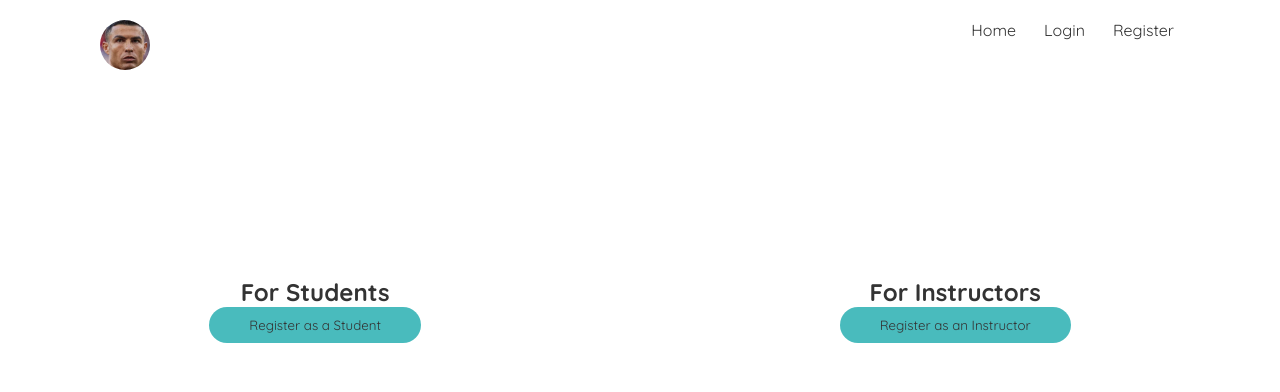
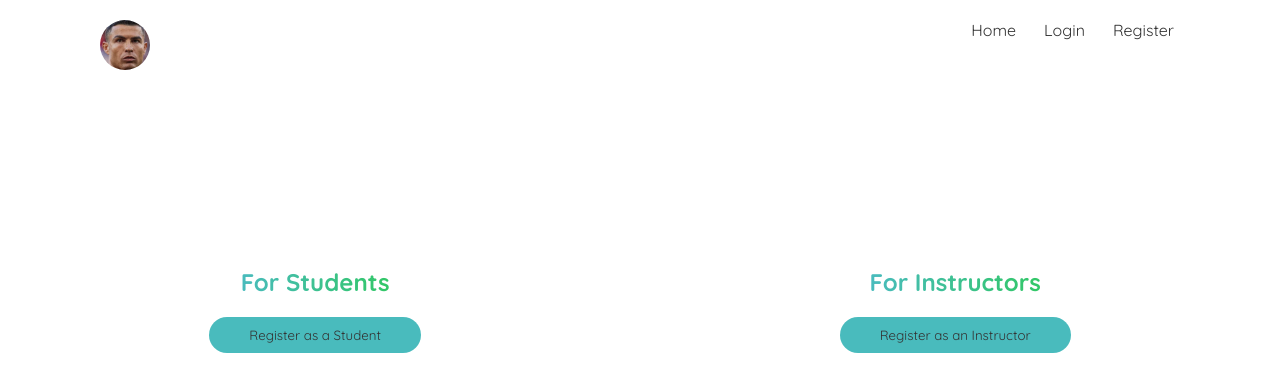
Before and after one commit to OmarHassan2003/YOMAC, a React (Vite) app in the folder YOMAC/: page /register in a window 1280 px wide. Shown: the top 392 px of the page. Built offline with nearby package versions, Linux system fonts and the light colour scheme.

Commit message:
:art: More adjustments to the UI

```diff
--- a/YOMAC/src/Login.jsx
+++ b/YOMAC/src/Login.jsx
@@ -4,11 +4,11 @@ export default function Login() {
   return (
     <div className="usertype">
       <Link className="login-register-link" to="/studentLogin">
-        <h2>For Students</h2>
+        <h2 className="login-type-label">For Students</h2>
         <button>Log in as a Student</button>
       </Link>
       <Link className="login-register-link" to="/instructorlogin">
-        <h2>For Instructors</h2>
+        <h2 className="login-type-label">For Instructors</h2>
         <button>Log in as an Instructor</button>
       </Link>
     </div>
--- a/YOMAC/src/Register.jsx
+++ b/YOMAC/src/Register.jsx
@@ -4,11 +4,11 @@ export default function Register() {
   return (
     <div className="usertype">
       <Link className="login-register-link" to="/studentregister">
-        <h2>For Students</h2>
+        <h2 className="login-type-label">For Students</h2>
         <button>Register as a Student</button>
       </Link>
       <Link className="login-register-link" to="/instructorregister">
-        <h2>For Instructors</h2>
+        <h2 className="login-type-label">For Instructors</h2>
         <button>Register as an Instructor</button>
       </Link>
     </div>
--- a/YOMAC/src/index.css
+++ b/YOMAC/src/index.css
@@ -118,3 +118,12 @@
   flex-direction: column;
   align-items: center;
 }
+
+.login-type-label {
+  margin-bottom: 20px;
+  background: linear-gradient(to right, rgb(73, 187, 189), rgb(50, 199, 102));
+  -webkit-background-clip: text;
+  background-clip: text;
+  color: transparent;
+  -webkit-text-fill-color: transparent;
+}
```
